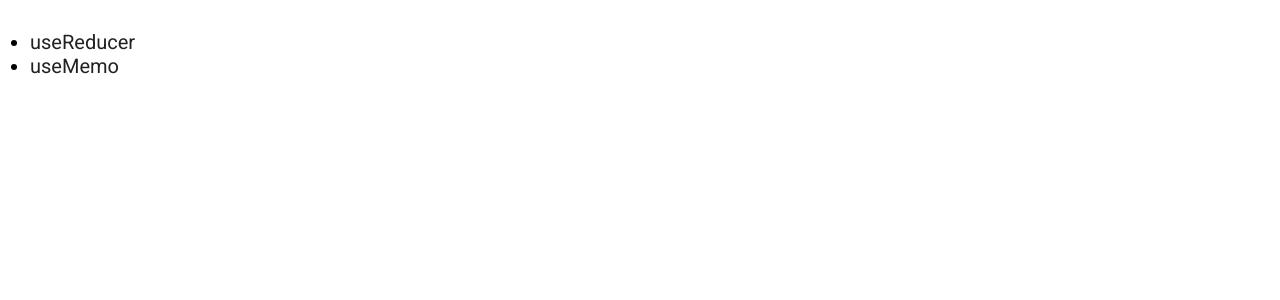
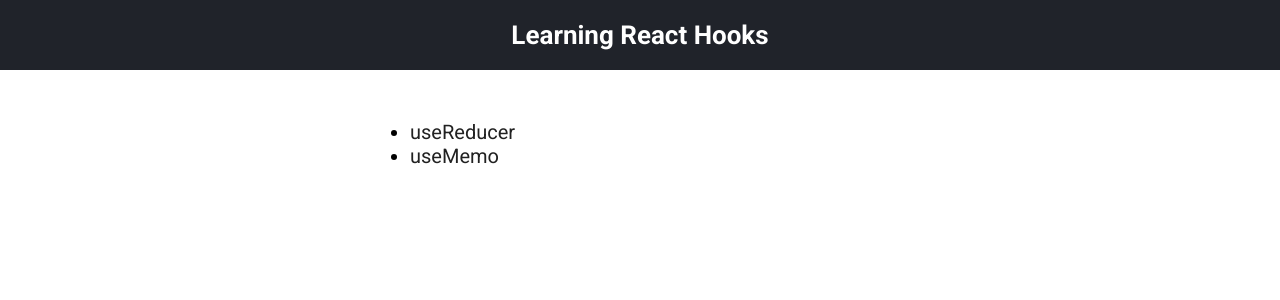
Before and after one commit to YanaKarpliuk/react-hooks, a React (Create React App) app: page / in a window 1280 px wide. Shown: the top 300 px of the page. Built offline with nearby package versions, Linux system fonts and the light colour scheme.

Commit message:
added styles for mobile

```diff
--- a/src/App.js
+++ b/src/App.js
@@ -2,6 +2,7 @@ import { Route, Routes } from "react-router-dom";
 import UseReducerHook from './pages/UseReducerHook'
 import MainPage from "./pages/MainPage";
 import UseMemoHook from './pages/UseMemoHook'
+import UseState from "./pages/UseState";
 
 function App() {
   return (
@@ -9,6 +10,7 @@ function App() {
       <Route path="/" element={<MainPage />} />
       <Route path="/use-reducer-hook" element={<UseReducerHook />} />
       <Route path="/use-memo-hook" element={<UseMemoHook />} />
+      <Route path="/use-state-hook" element={<UseState />} />
     </Routes>
   );
 }
--- a/src/css/common.css
+++ b/src/css/common.css
@@ -27,10 +27,6 @@ ul{
     padding: 0;
 }
 
-/* li{
-    list-style-type: none;
-} */
-
 button{
     cursor: pointer;
 }
@@ -45,19 +41,42 @@ body {
 .section-title {
   background-color: #20232a;
   color: white;
-  padding: 20px 0 20px 400px;
+  padding: 15px 0 15px 0;
   font-size: 26px;
+  display: flex;
+  justify-content: center;
+}
+
+@media screen and (min-width: 780px) {
+  .section-title {
+    padding: 20px 0 20px 0;
+  }
 }
 
 .section-container {
-  padding: 20px 400px 20px 400px;
-  font-size: 18px;
+  padding: 10px 10px 20px 10px;
+  font-size: 16px;
+}
+
+@media screen and (min-width: 550px) {
+  .section-container {
+    padding: 20px 0 20px 0;
+    margin: 0 auto;
+    width: 520px;
+    font-size: 18px;
+  }
 }
 
 .section-rules {
   background-color: rgba(255,229,100,0.3);
   border-left: 9px solid #ffe564;
-  padding: 20px 45px 20px 26px;
+  padding: 10px 10px 10px 26px;
+}
+
+@media screen and (min-width: 780px) {
+  .section-rules {
+    padding: 20px 45px 20px 26px;
+  }
 }
 
 .section-rules ul li {
--- a/src/pages/MainPage.js
+++ b/src/pages/MainPage.js
@@ -1,13 +1,25 @@
-import { NavLink, Link } from "react-router-dom"
-import '../css/mainPage.css'
+import { NavLink, Link } from "react-router-dom";
+import "../css/mainPage.css";
+import "../css/common.css";
 
 export default function MainPage() {
   return (
     <div>
-      <ul className="main-list">
-        <li><NavLink to="/use-reducer-hook" className="main-list-item">useReducer</NavLink></li>
-        <li><NavLink to="/use-memo-hook" className="main-list-item">useMemo</NavLink></li>
-      </ul>
+      <h2 className="section-title">Learning React Hooks</h2>
+      <div className="section-container">
+        <ul className="main-list">
+          <li>
+            <NavLink to="/use-reducer-hook" className="main-list-item">
+              useReducer
+            </NavLink>
+          </li>
+          <li>
+            <NavLink to="/use-memo-hook" className="main-list-item">
+              useMemo
+            </NavLink>
+          </li>
+        </ul>
+      </div>
     </div>
-  )
+  );
 }
--- /dev/null
+++ b/src/pages/UseState.js
@@ -0,0 +1,5 @@
+import React from "react";
+
+export default function UseState() {
+  return 'test'
+}
```
